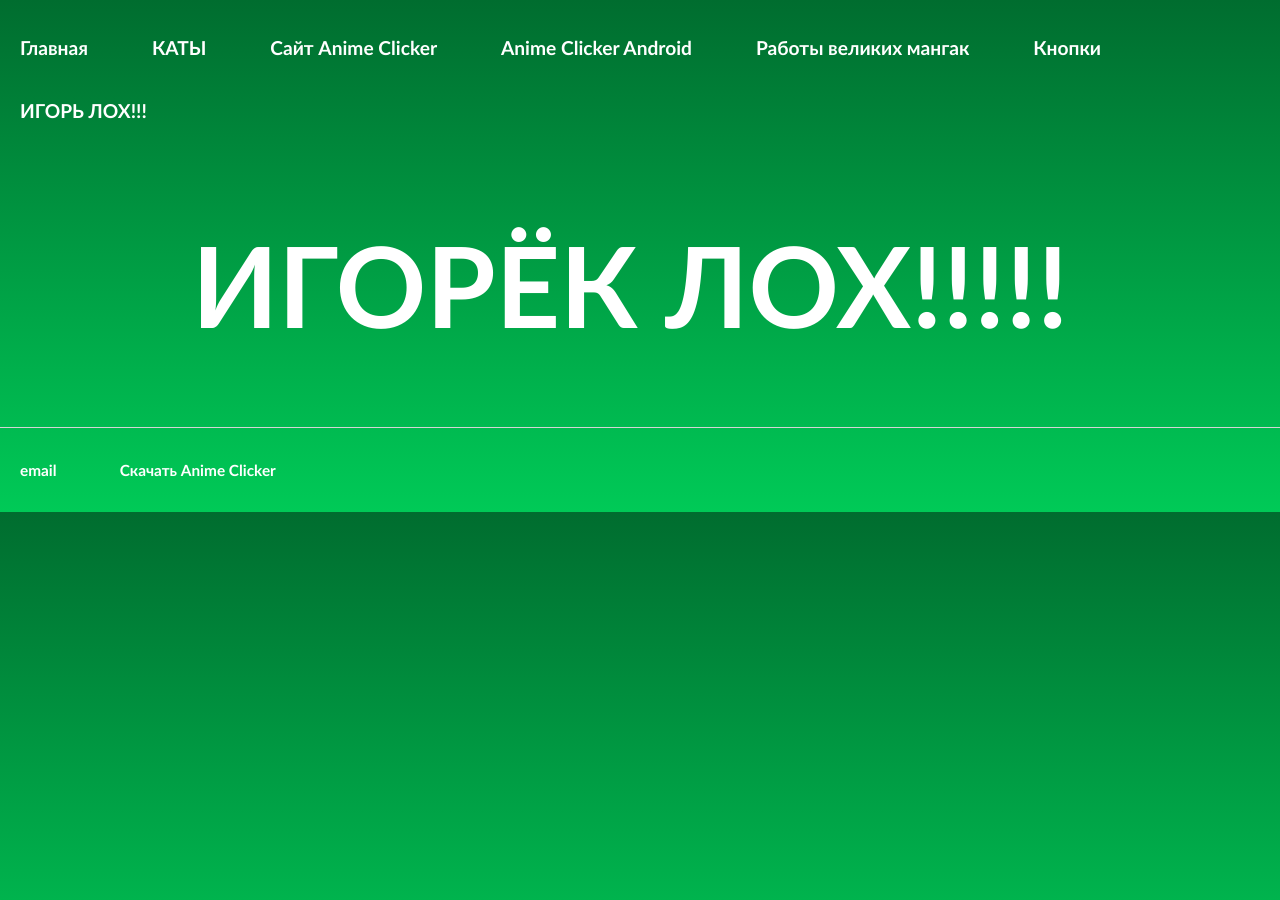
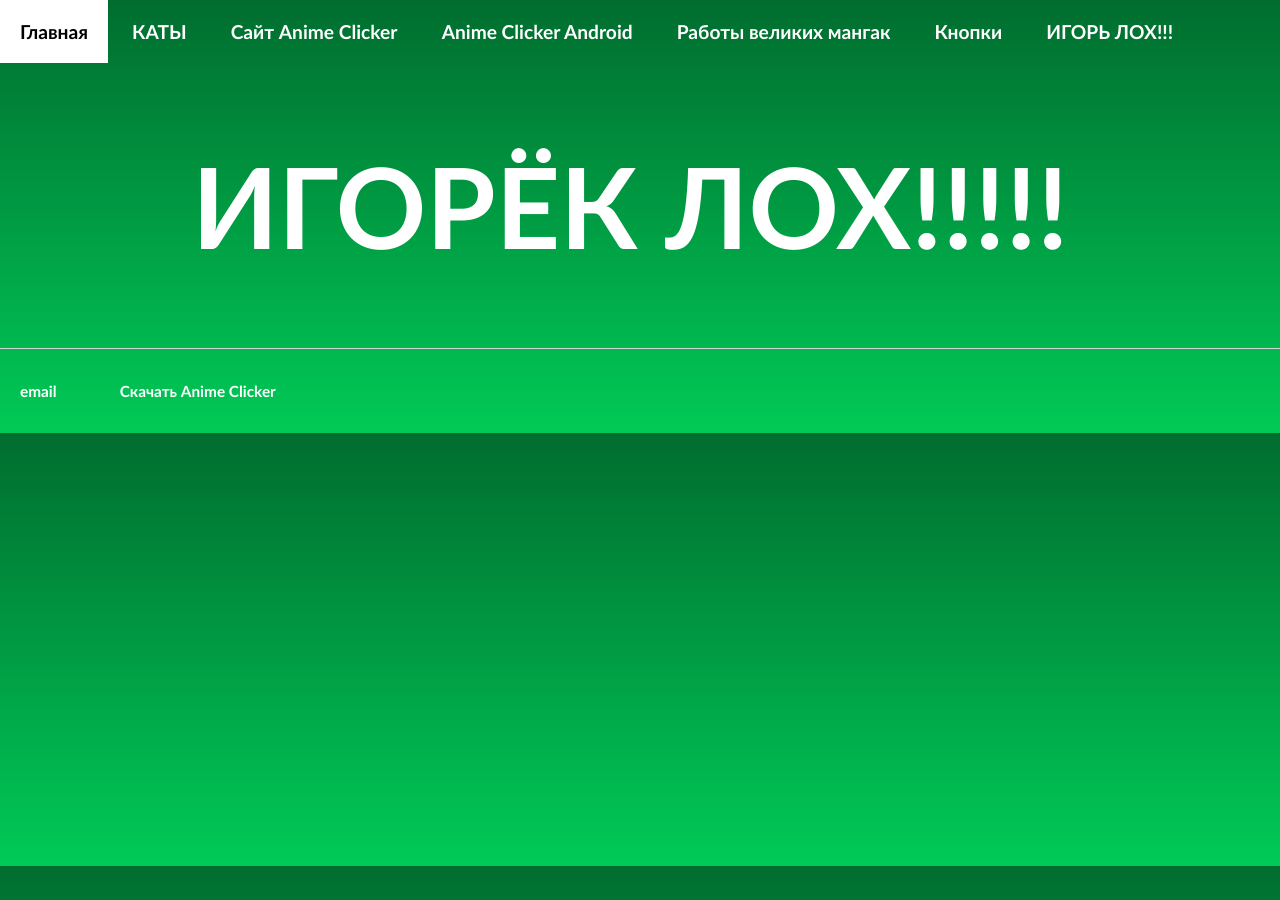
Before and after one commit to catink123/catink123.github.io, a Jekyll site: the page built from igorlox/index.html, in a window 1280 px wide. Built offline with Jekyll 4.4.1, drawn with Linux system fonts in a browser that asks for light colours.

Commit message:
Update default.html

```diff
--- a/_layouts/default.html
+++ b/_layouts/default.html
@@ -4,28 +4,27 @@
 			<title>{{ page.title }}</title>
 			<!-- link to main stylesheet -->
 			<link rel="stylesheet" type="text/css" href="/css/main.css">
+			<meta name="theme-color" content="#00f98d" />
 		</head>
 		<body>
-			<nav>
-	    		<ul>
-	        		<li><a href="/">Главная</a></li>
-		        	<li><a href="/zhmih">КАТЫ</a></li>
-	        		<li><a href="/acsite">Сайт Anime Clicker</a></li>
-					<li><a href="/ac-android">Anime Clicker Android</a></li>
-					<li><a href="/artworks">Работы великих мангак</a></li>
-					<li><a href="/buttons">Кнопки</a></li>
-				<li><a href="/igorlox">ИГОРЬ ЛОХ!!!</a></li>
-	    		</ul>
-			</nav>
+			<div class="menu">
+    				<a href="/">Главная</a>
+    				<a href="/zhmih">КАТЫ</a>
+    				<a href="/acsite">Сайт Anime Clicker</a>
+    				<a href="/ac-android">Anime Clicker Android</a>
+    				<a href="/artworks">Работы великих мангак</a>
+    				<a href="/buttons">Кнопки</a>
+    				<a href="/igorlox">ИГОРЬ ЛОХ!!!</a>
+			</div>
 			<div class="container">
 
 			{{ content }}
 
 			</div><!-- /.container -->
 			<footer>
-	    		<ul>
-	        		<li><a href="mailto:qwerty.qaz120@gmail.com">email</a></li>
-	        		<li><a href="https://github.com/catink123/anime-clicker-release/archive/master.zip">Скачать Anime Clicker</a></li>
+	    			<ul>
+	        			<li><a href="mailto:qwerty.qaz120@gmail.com">email</a></li>
+	        			<li><a href="https://github.com/catink123/anime-clicker-release/archive/master.zip">Скачать Anime Clicker</a></li>
 				</ul>
 			</footer>
 		</body>
```
